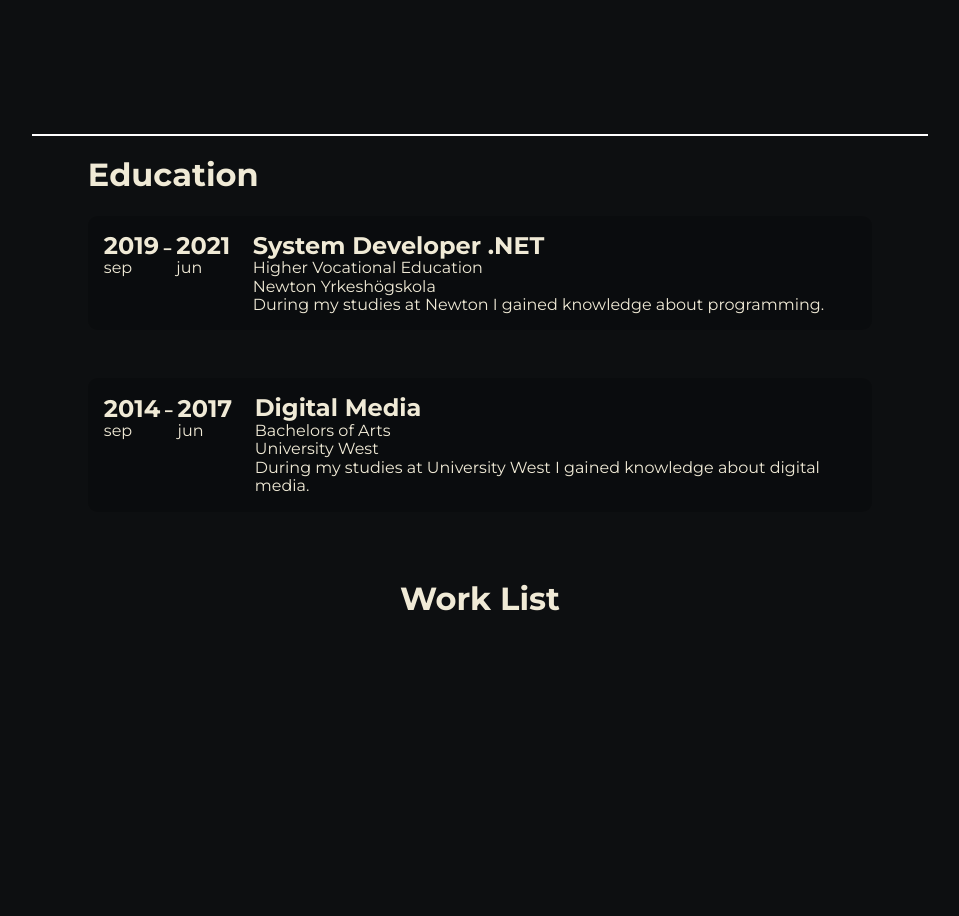
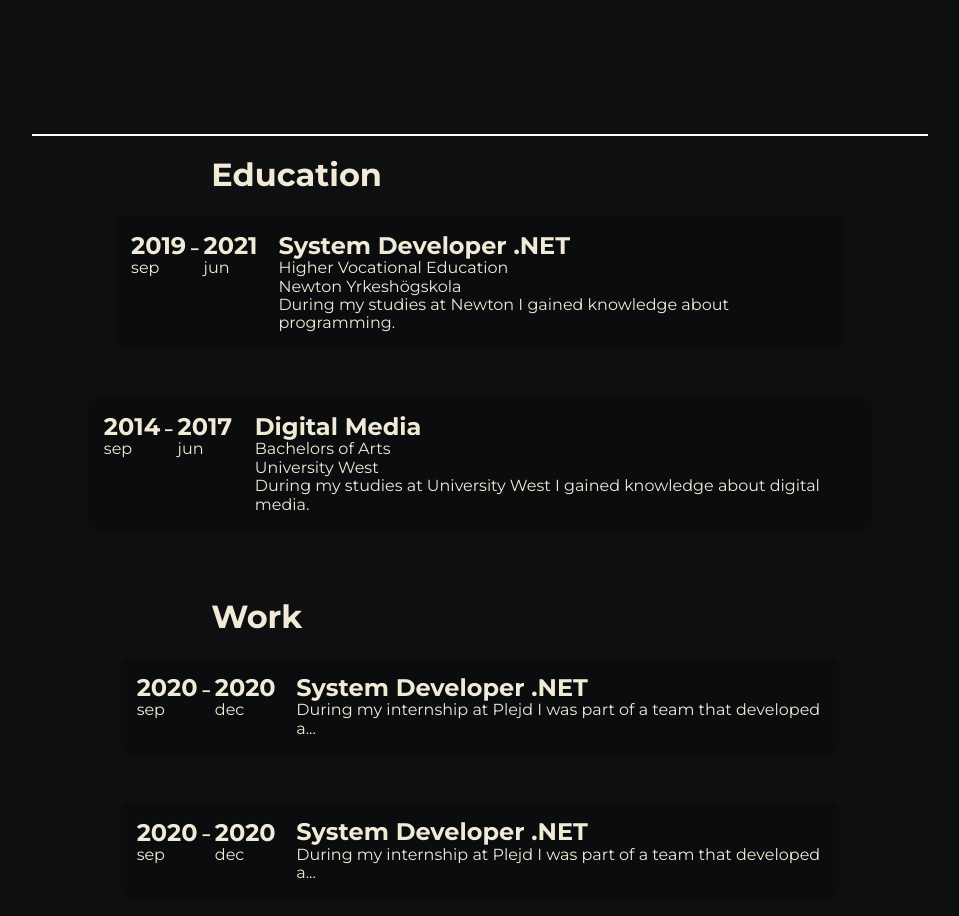
Before and after one commit to AndyCarlsson/portfolio, a React (Create React App) app: page /about in a window 1280 px wide. Shown: the part 320-1236 px from the top of the page, without its empty margins (160-1119 px from the left). Before the commit the page ends 1056 px from the top, so only its background shows below. Built offline with nearby package versions, Linux system fonts and the light colour scheme.

Commit message:
Added WorkList to about page

```diff
--- a/src/components/About/About.scss
+++ b/src/components/About/About.scss
@@ -19,5 +19,4 @@
   flex-direction: column;
   align-items: center;
   width: 70%;
-  min-height: 600px;
 }
--- a/src/components/About/EducationList.js
+++ b/src/components/About/EducationList.js
@@ -4,11 +4,11 @@ import { EducationItems } from './EducationItems';
 
 function EducationList() {
   return (
-      <div>
+      <div className='education-list-wrapper'>
         <h1>Education</h1>
         {EducationItems.map((item, index) => {
           return (
-            <div className='education-list-wrapper' key={index}>
+            <div className='education-list-container' key={index}>
               <div className='time-period-container'>
                     <h2>{item.startYear}</h2>
                     <span>-</span>
@@ -28,7 +28,7 @@ function EducationList() {
             </div>
           );
         })}
-        </div>
+      </div>
   );
 }
 
--- a/src/components/About/EducationList.scss
+++ b/src/components/About/EducationList.scss
@@ -1,11 +1,23 @@
 .education-list-wrapper {
   display: flex;
-  background: rgba($color: #000000, $alpha: 0.2);
+  flex-direction: column;
+  align-items: center;
+  width: 100%;
+
+  h1 {
+    width: 60%;
+  }
+}
+
+.education-list-container {
+  min-width: 60%;
+  display: flex;
   flex-direction: row;
   gap: 3%;
   padding: 1rem;
   border-radius: 0.6rem;
   margin-bottom: 3rem;
+  background: rgba($color: #000000, $alpha: 0.2);
 }
 
 .time-period-container {
--- a/src/components/About/WorkItems.js
+++ b/src/components/About/WorkItems.js
@@ -0,0 +1,20 @@
+export const WorkItems = [
+    {
+        title: 'System Developer .NET',
+        workPlace: 'Plejd',
+        description: 'During my internship at Plejd I was part of a team that developed a...',
+        startYear: '2020',
+        startMonth: 'sep',
+        endYear: '2020',
+        endMonth: 'dec',
+    },
+    {
+        title: 'System Developer .NET',
+        workPlace: 'Plejd',
+        description: 'During my internship at Plejd I was part of a team that developed a...',
+        startYear: '2020',
+        startMonth: 'sep',
+        endYear: '2020',
+        endMonth: 'dec',
+    },
+  ];
--- a/src/components/About/WorkList.js
+++ b/src/components/About/WorkList.js
@@ -1,8 +1,33 @@
 import React from 'react';
+import {WorkItems} from './WorkItems';
+import './WorkList.scss';
 
 function WorkList() {
     return (
-        <h1>Work List</h1>
+        <div className='work-list-wrapper'>
+            <h1>Work</h1>
+            {WorkItems.map((item, index) => {
+                return (
+                <div className='work-list-container' key={index}>
+                    <div className='time-period-container'>
+                        <h2>{item.startYear}</h2>
+                        <span>-</span>
+                        <h2>{item.endYear}</h2>
+                        <p>{item.startMonth}</p>
+                        <span></span>
+                        <p>{item.endMonth}</p>
+                    </div>
+                    <div className='work-info-container'>
+                        <h2>{item.title}</h2>
+                        <p>{item.school}</p>
+                        <p>
+                            {item.description}
+                        </p>
+                    </div>
+                </div>
+                );
+            })}
+        </div>
     )
 }
 
--- a/src/components/About/WorkList.scss
+++ b/src/components/About/WorkList.scss
@@ -0,0 +1,35 @@
+.work-list-wrapper {
+  display: flex;
+  flex-direction: column;
+  align-items: center;
+  width: 100%;
+
+  h1 {
+    width: 60%;
+  }
+}
+
+.work-list-container {
+  display: flex;
+  flex-direction: row;
+  min-width: 60%;
+  gap: 3%;
+  padding: 1rem;
+  border-radius: 0.6rem;
+  margin-bottom: 3rem;
+  background: rgba($color: #000000, $alpha: 0.2);
+}
+
+.time-period-container {
+  display: grid;
+  justify-content: center;
+  align-items: center;
+  grid-template-columns: auto auto auto;
+  grid-template-rows: 1.8rem 1rem;
+  row-gap: 0;
+
+  span {
+    margin: 0.2rem;
+    font-size: 1.8rem;
+  }
+}
```
